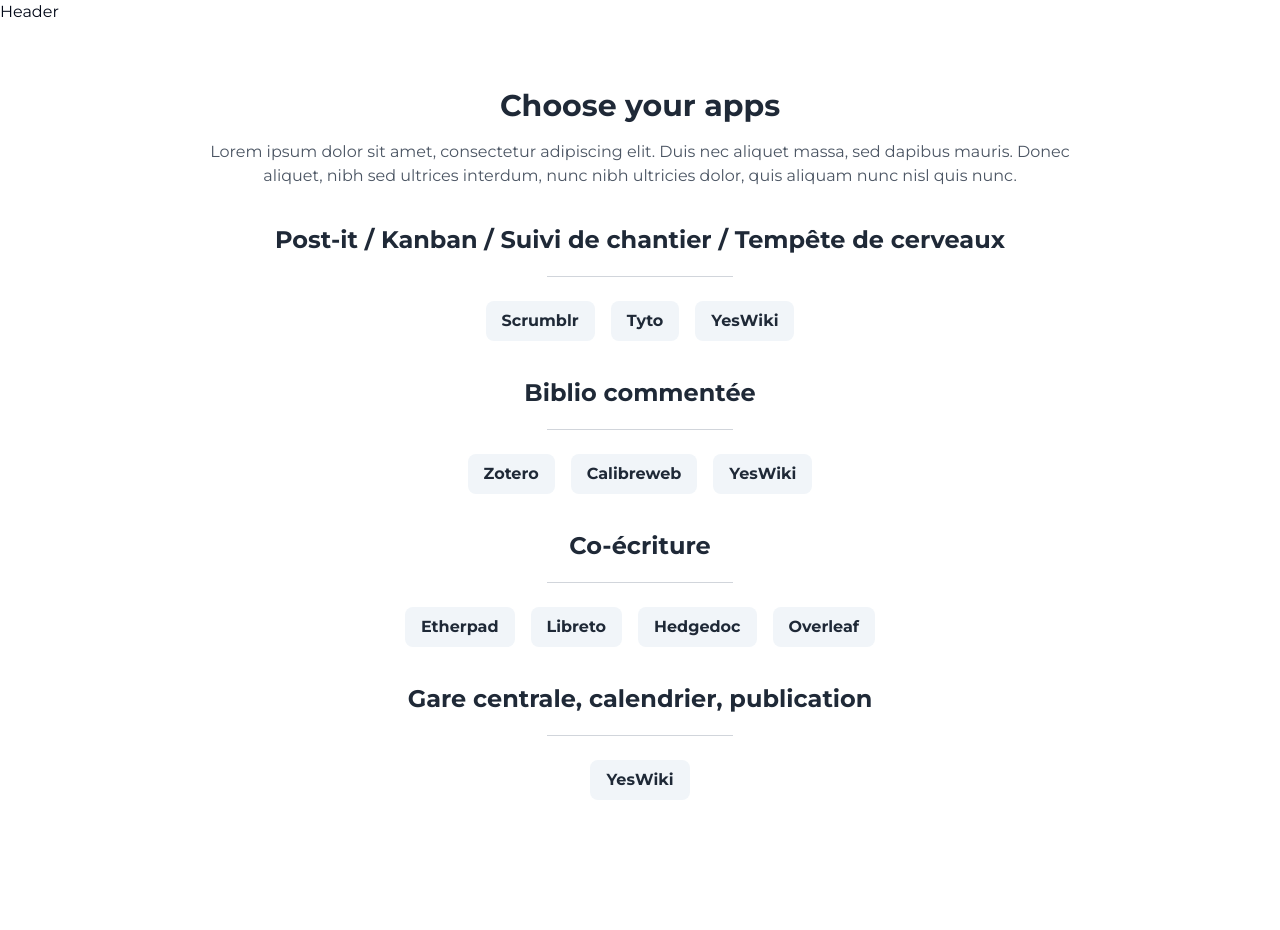
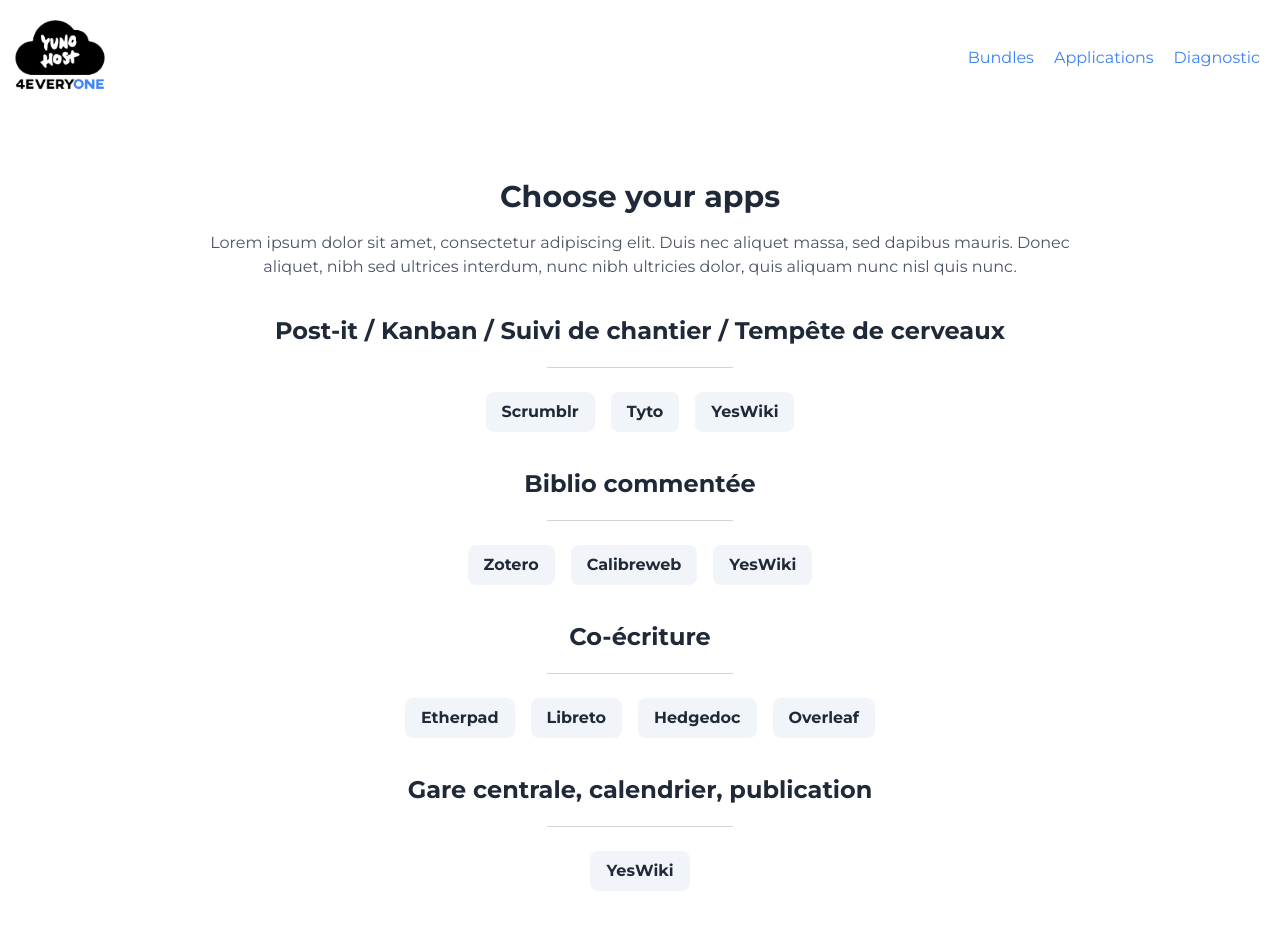
Before and after one commit to mikechpi/WorkShop, a Next.js app in the folder front-end/: page / in a window 1280 px wide. Shown: the top 930 px of the page. Before the commit the page ends 856 px from the top, so only its background shows below. Built offline with nearby package versions, Linux system fonts and the light colour scheme.

Commit message:
created a new header, added two pictures

```diff
--- a/front-end/src/app/components/layout/Header.tsx
+++ b/front-end/src/app/components/layout/Header.tsx
@@ -1,9 +1,43 @@
-import React from 'react'
+import React from 'react';
 
 const Header = () => {
   return (
-    <div>Header</div>
-  )
-}
+    <header style={headerStyle}>
+      <div style={logoContainer}>
+        <img src={"./img/Logo.webp"} alt="Logo YunoHost 4Everyone" style={logoStyles} />
+      </div>
+      <div style={menuContainer}>
+        <div style={menuItem}>Bundles</div>
+        <div style={menuItem}>Applications</div>
+        <div style={menuItem}>Diagnostic</div>
+      </div>
+    </header>
+  );
+};
 
-export default Header
+const headerStyle = {
+  display: 'flex',
+  justifyContent: 'space-between',
+  alignItems: 'center',
+  padding: '10px',
+  background: '#fff',
+  color: '#3B82F6',
+};
+
+const logoContainer = {
+  // Add styles for the logo container if needed
+};
+
+const logoStyles = {
+  maxWidth: '100px', // Ajustez la largeur du logo selon vos besoins
+};
+
+const menuContainer = {
+  display: 'flex',
+};
+
+const menuItem = {
+  margin: '0 10px',
+};
+
+export default Header;
```
Also changed, not shown: front-end/public/img/Logo.png (added), front-end/public/img/Logo.webp (added).
